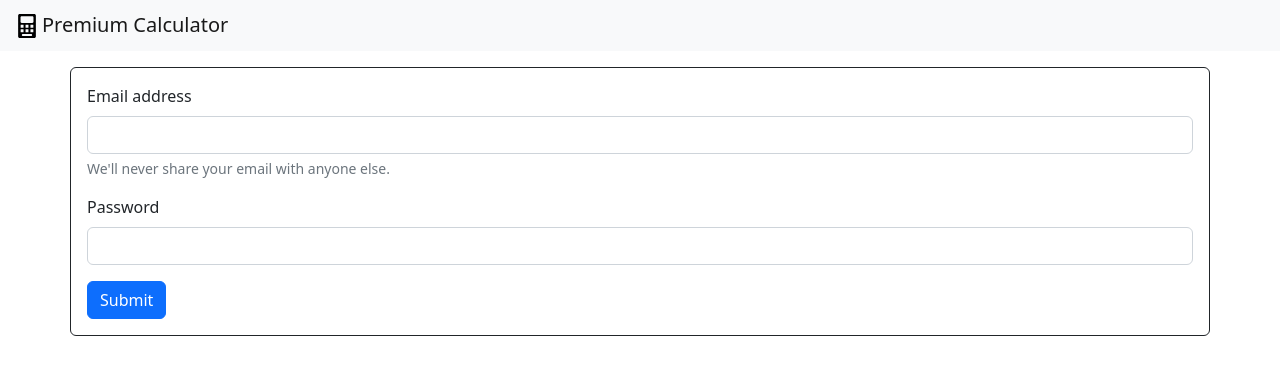
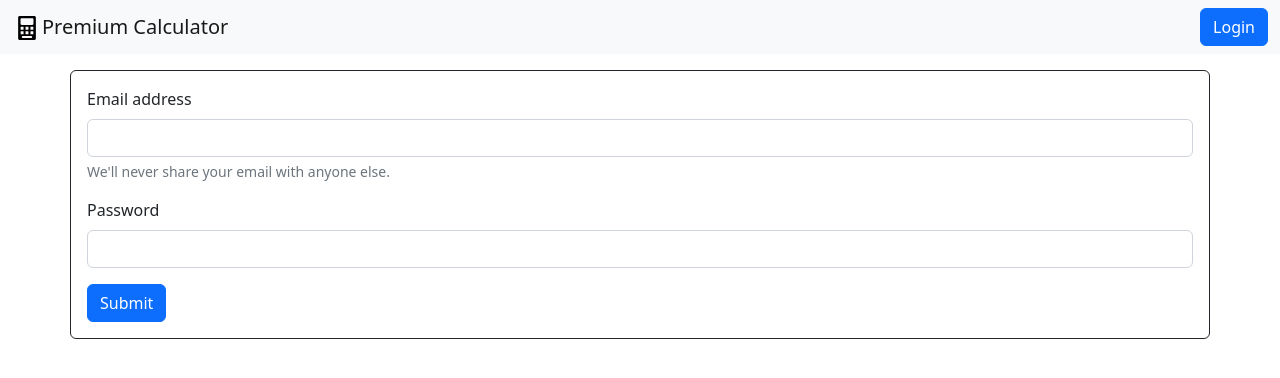
Before and after one commit to JaxonAdams/calculator-service-client, a React (Vite) app: page /login in a window 1280 px wide. Shown: the top 378 px of the page. Built offline with nearby package versions, Linux system fonts and the light colour scheme.

Commit message:
Add conditional rendering for login/logout button
I've incorporated the new JWTService class to check if a user is logged
in or not. If not, a login button displays in the page header. If the
user is logged in, a functional logout button is displayed.

```diff
--- a/src/components/Header.jsx
+++ b/src/components/Header.jsx
@@ -1,6 +1,22 @@
+import { useState, useEffect } from "react";
+import { useNavigate } from "react-router-dom";
+import JWTService from "../services/JWTService";
 import iconSvg from "../assets/icon.svg";
 
 const Header = () => {
+    const [isLoggedIn, setIsLoggedIn] = useState(false);
+    const navigate = useNavigate();
+
+    useEffect(() => {
+        setIsLoggedIn(JWTService.isLoggedIn());
+    }, []);
+
+    const handleLogout = () => {
+        JWTService.removeToken();
+        setIsLoggedIn(false);
+        navigate("/login");
+    };
+
     return (
         <nav className="navbar bg-light">
             <div className="container-fluid">
@@ -14,6 +30,11 @@ const Header = () => {
                     />
                     Premium Calculator
                 </a>
+                {isLoggedIn ? (
+                    <button onClick={handleLogout} className="btn btn-outline-secondary" type="button">Logout</button>
+                ) : (
+                    <a href="/login" className="btn btn-primary">Login</a>
+                )}
             </div>
         </nav>
     );
--- a/src/pages/login.jsx
+++ b/src/pages/login.jsx
@@ -1,4 +1,5 @@
 import { useState } from "react";
+import { useNavigate } from "react-router-dom";
 
 import Header from "../components/Header";
 import JWTService from "../services/JWTService";
@@ -35,6 +36,7 @@ const Login = () => {
     const [username, setUsername] = useState("");
     const [password, setPassword] = useState("");
     const [errorMessage, setErrorMessage] = useState("");
+    const navigate = useNavigate();
 
     const handleSubmit = async e => {
         e.preventDefault();
@@ -45,6 +47,7 @@ const Login = () => {
             console.log("Login successful:", result);
 
             JWTService.setToken(result.token);
+            navigate("/");
         } catch (error) {
             console.error("Login failed:", error);
             setErrorMessage(error.message);
```
